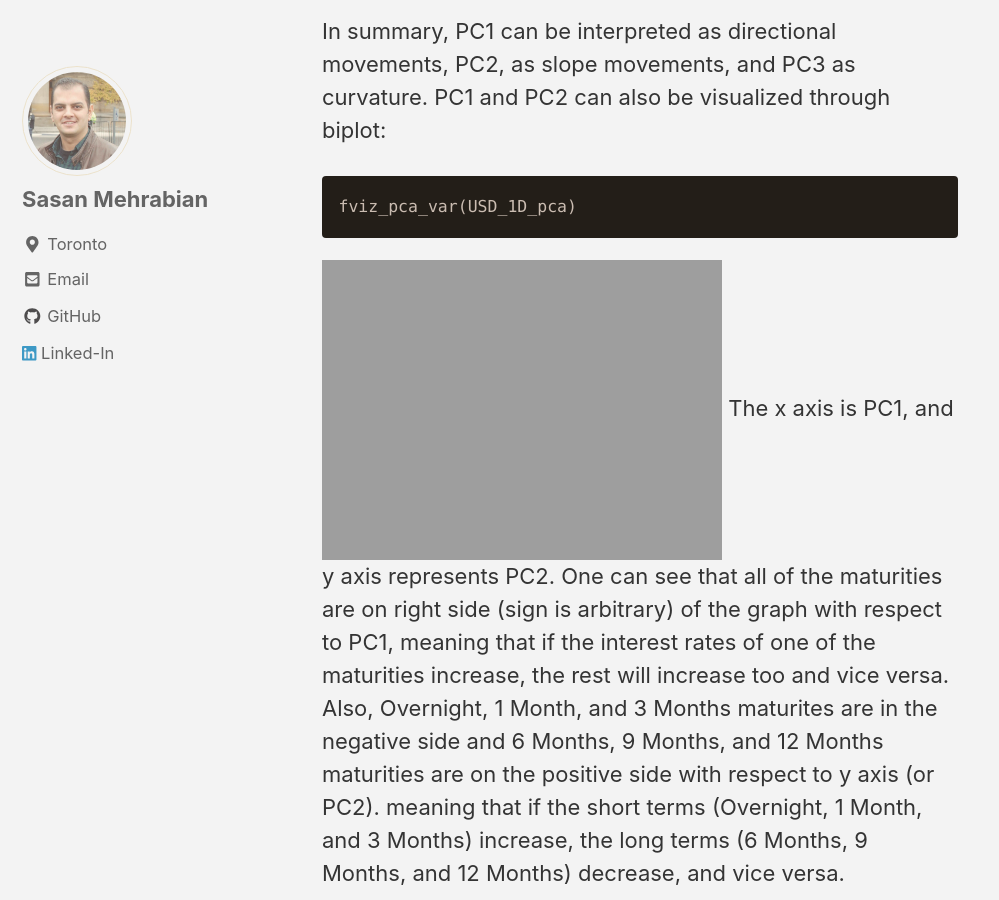
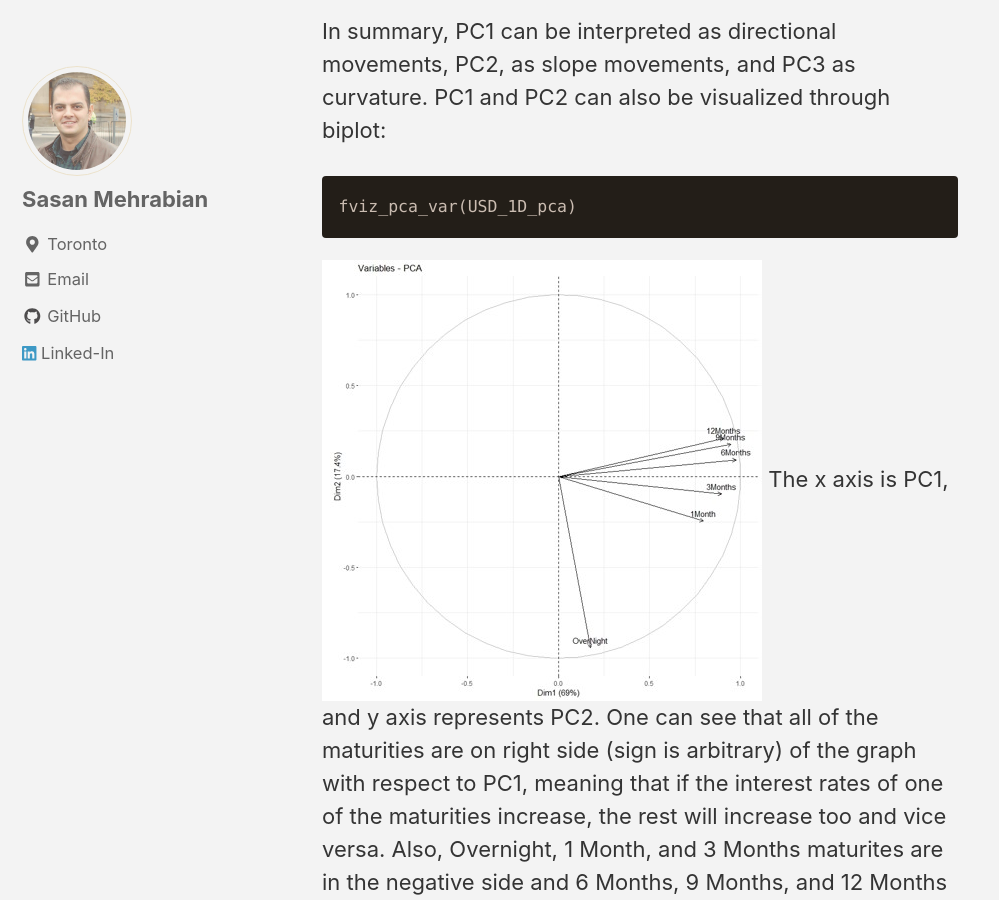
Before and after one commit to sasanmehrabian/sasanmehrabian.github.io, a Jekyll site: the page built from _pages/PCA.md, in a window 1280 px wide and 900 px high, scrolled down 4055 px. Shown: the whole window, without its empty margins (0-999 px from the left). Built offline with Jekyll 4.4.1, drawn with Linux system fonts in a browser that asks for light colours; cached includes are drawn as plain includes; nearby versions of some CDN libraries.

Commit message:
new github

````diff
--- a/_pages/PCA.md
+++ b/_pages/PCA.md
@@ -81,5 +81,5 @@ In summary, PC1 can be interpreted as directional movements, PC2, as slope movem
 ```r
 fviz_pca_var(USD_1D_pca)
 ```
-<img src="{{ site.url }}{{ site.baseurl }}/images/LIBOR/PCA3.jpeg">
+<img src="{{ site.url }}{{ site.baseurl }}/images/LIBOR/PCA3.jpg">
 The x axis is PC1, and y axis represents PC2. One can see that all of the maturities are on right side (sign is arbitrary) of the graph with respect to PC1, meaning that if the interest rates of one of the maturities increase, the rest will increase too and vice versa. Also, Overnight, 1 Month, and 3 Months maturites are in the negative side and 6 Months, 9 Months, and 12 Months maturities are on the positive side with respect to y axis (or PC2). meaning that if the short terms (Overnight, 1 Month, and 3 Months) increase, the long terms (6 Months, 9 Months, and 12 Months) decrease, and vice versa.
````
Also changed, not shown: _pages/reg1.md (+2 -2 lines).
